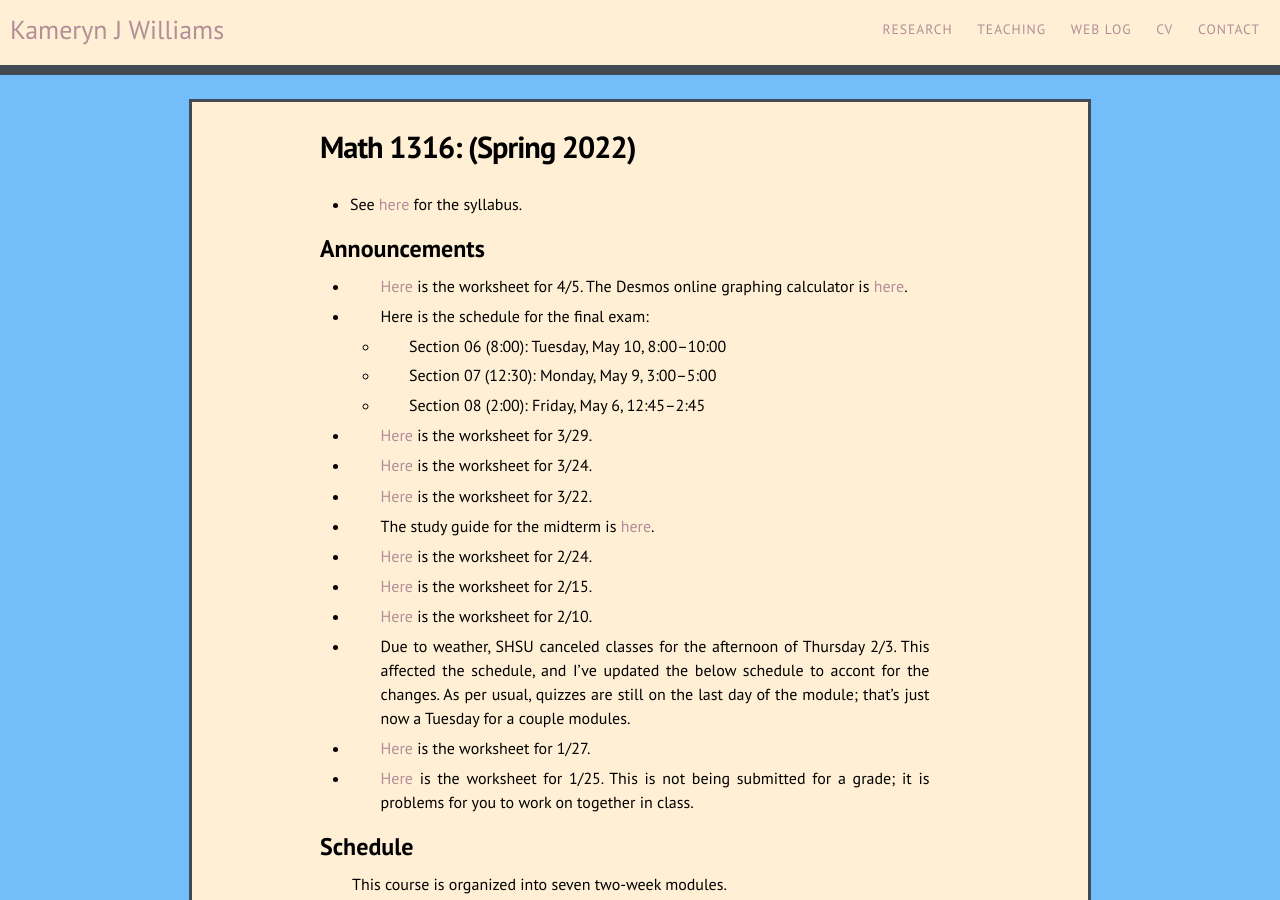
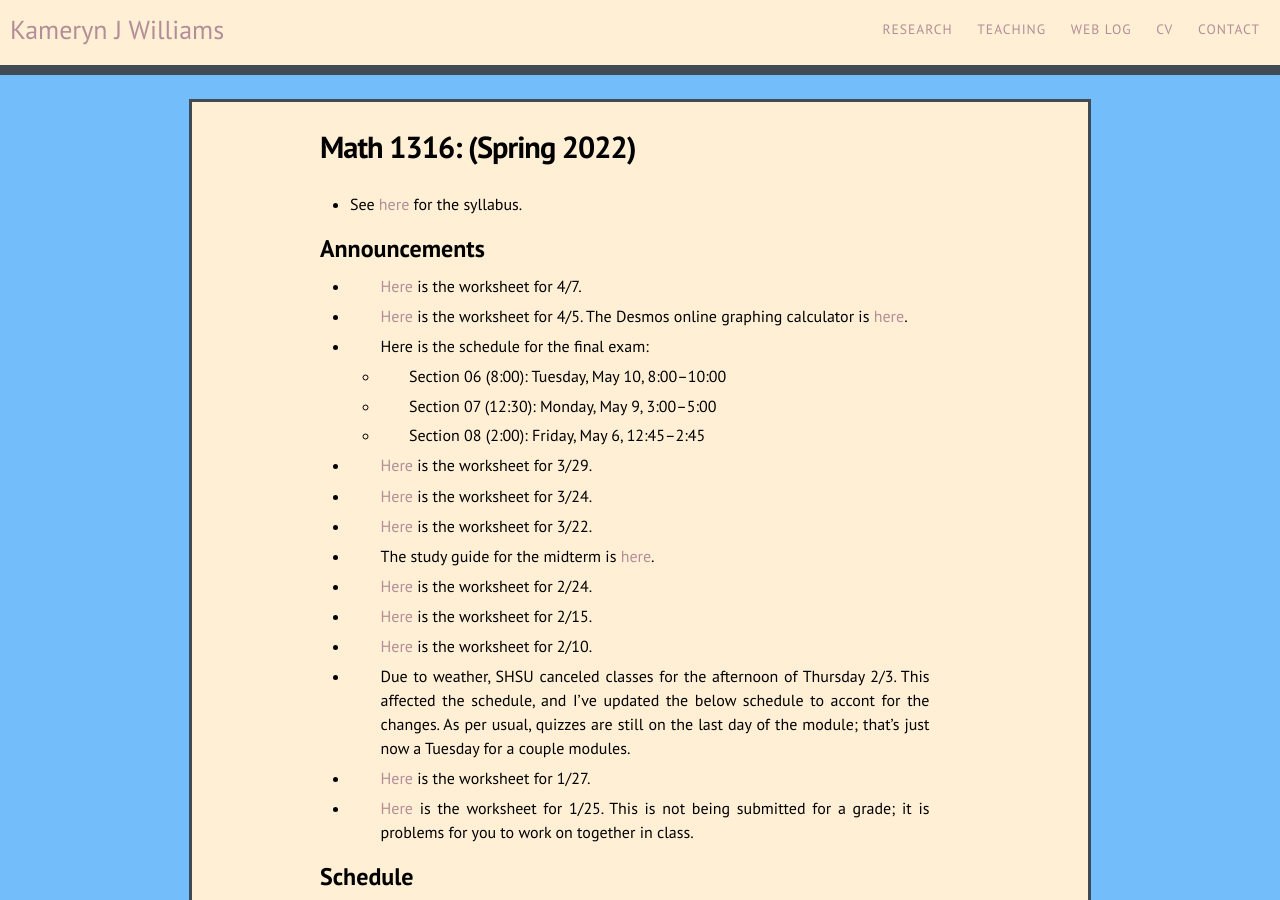
Before and after one commit to kamerynjw/kamerynjw.github.io, a Jekyll site: the page built from teaching/2022/math1316.md, in a window 1280 px wide and 900 px high. Built offline with Jekyll 4.4.1, drawn with Linux system fonts in a browser that asks for light colours; nearby versions of some CDN libraries.

Commit message:
new ork here

```diff
--- a/teaching/2022/math1316.md
+++ b/teaching/2022/math1316.md
@@ -10,6 +10,8 @@ permalink: /teaching/2022/math1316/
 
 Announcements
 -------------
+
+* [Here]({{ page.url }}ws4-7.pdf) is the worksheet for 4/7.
 
 * [Here]({{ page.url }}ws4-5.pdf) is the worksheet for 4/5. The Desmos online graphing calculator is [here](https://desmos.com/calculator).
 
```
Also changed, not shown: 1 other file.
